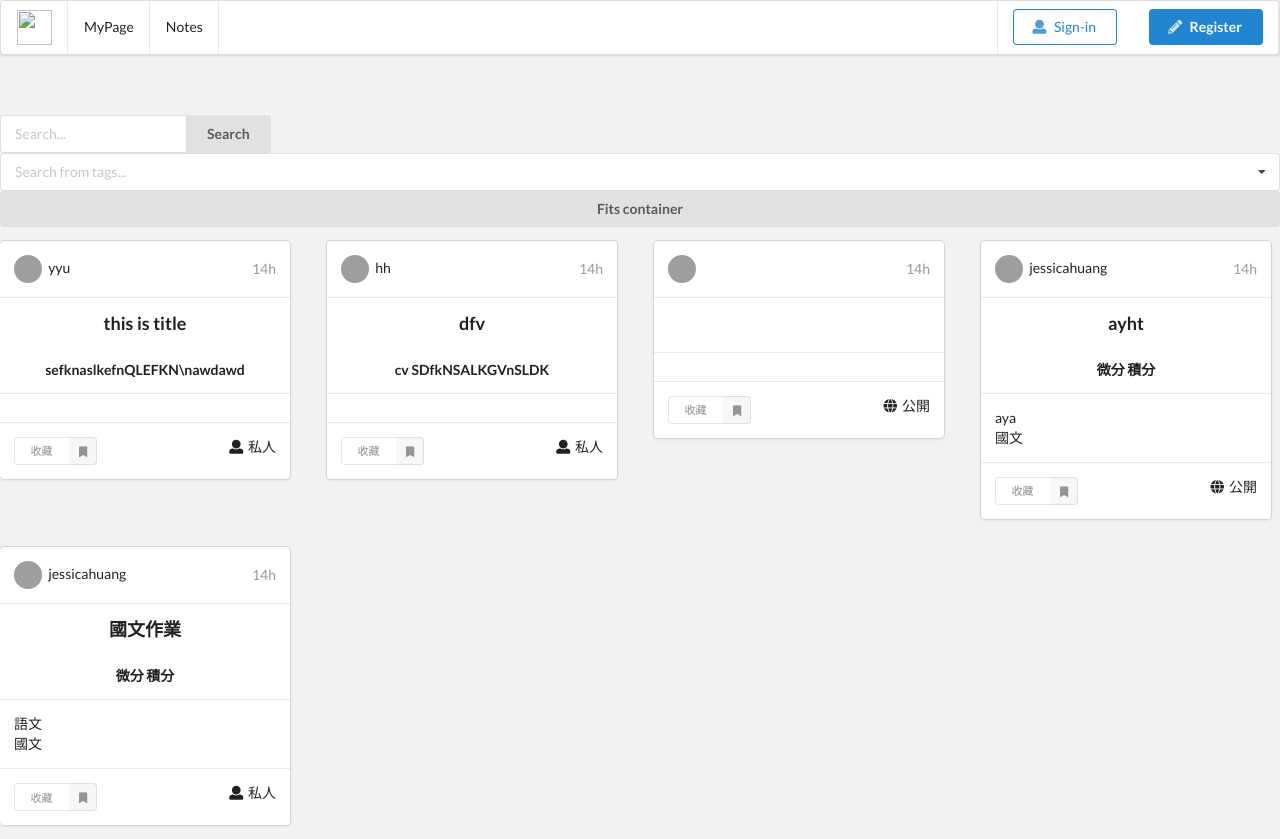
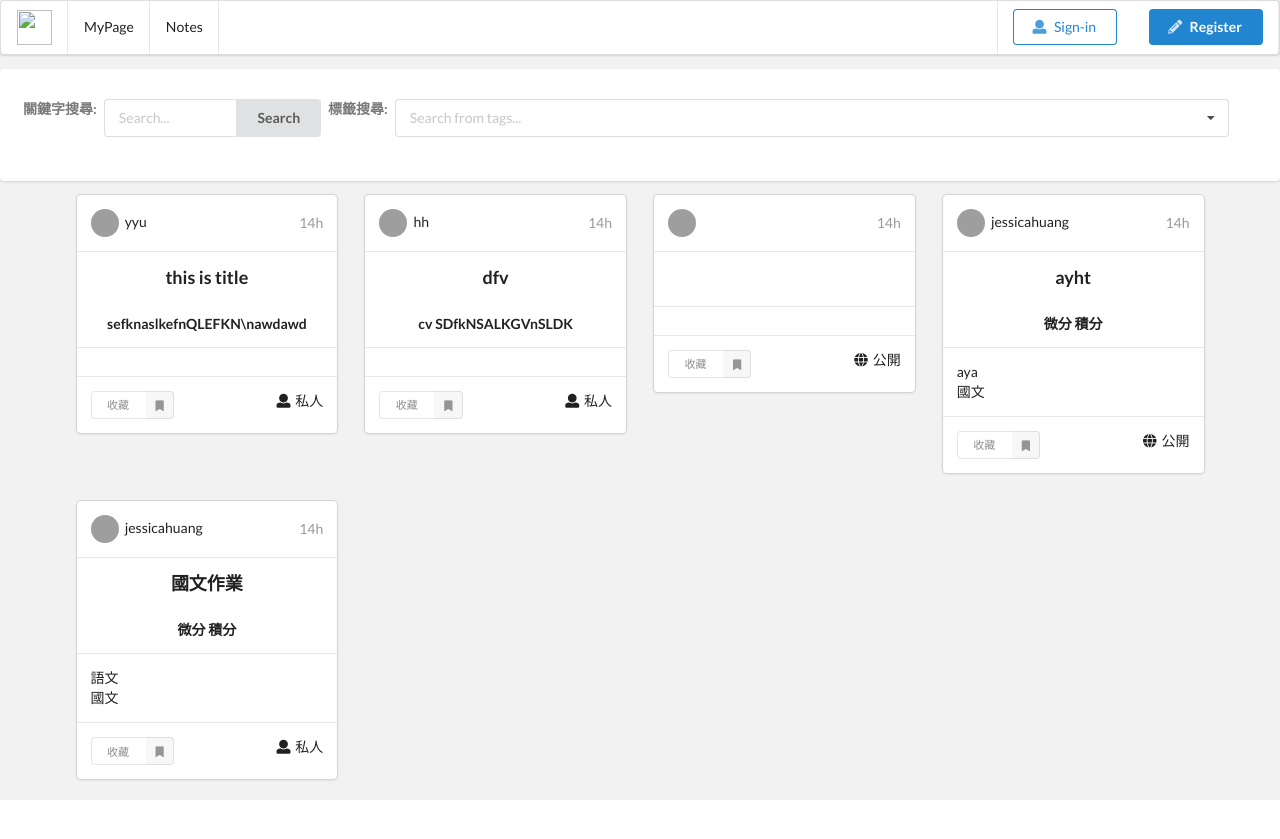
Before and after one commit to tfgGG/NotePlatForm, a Django app: page /upload/index/ in a window 1280 px wide. After the commit the page ends 800 px from the top, so only its background shows below. Run offline with Django 3.2, Linux system fonts and the light colour scheme; data comes from the database, SQL or seed files in the repository; data that the repository does not hold is empty; some libraries are stand-ins or nearby versions; grey boxes are pictures that could not be loaded.

Commit message:
Add few style change

```diff
--- a/person/views.py
+++ b/person/views.py
@@ -83,4 +83,4 @@ def Team(request,teamid):
         planteamdetail = Plandetail.objects.filter(plan__groupid = teamid).order_by('plan')
         note = Note.objects.filter(plandetail__plan__groupid = teamid)
         plancard = list(zip(planteamdetail,note))
-        return render(request,'person/TeamIndex.html',{"plancard":plancard,"plan":plan})
+        return render(request,'person/TeamIndex.html',{"plancard":plancard,"plan":plan,"teamid":teamid})
--- a/templates/Note/base.html
+++ b/templates/Note/base.html
@@ -23,7 +23,7 @@
     </head>
 
     <body>
-        <div class="ui menu" style="margin-bottom: 60px;">
+        <div class="ui menu">
             <div class="item">
               <img src="">
             </div>
--- a/upload/templates/upload/index.html
+++ b/upload/templates/upload/index.html
@@ -1,11 +1,17 @@
 {% extends "upload/appbase.html" %}
-{% load staticfiles %}
+
 {% block content %}
 
-{% include 'upload/tagSearch.html' %}
 
-<div class="notePage ui grid stackable">
-  {% include 'upload/note_template.html' %}
+<div>
+    <div class="ui segment" style="margin-top:0px; border: 0px; padding: 30px;">
+        {% include 'upload/tagSearch.html' %}
+    </div>
+    <div class="notePage ui grid container stackable">
+        {% include 'upload/note_template.html' %}
+    </div>
+
 </div>
 
+
 {% endblock %}
--- a/upload/templates/upload/tagSearch.html
+++ b/upload/templates/upload/tagSearch.html
@@ -1,13 +1,20 @@
 
 
-<form action="." method="POST">
+<form action="." method="POST" class="ui form">
       <!-- title search -->
+    <div class="fields">
+      <label>關鍵字搜尋: </label>
+      <div class="three wide field">
+
         <div class="ui action input">
           <input type="text" placeholder="Search..." name='searchNote'>
           <button class="ui button">Search</button>
         </div>
+      </div>
       <!-- tag search  -->
-  <div class="ui fluid multiple search selection dropdown">
+      <label>標籤搜尋: </label>
+      <div class="eleven wide field">
+          <div class="ui  multiple search selection dropdown">
             <input name="searchTags" type="hidden">
             <i class="dropdown icon"></i>
             <div class="default text">Search from tags...</div>
@@ -20,5 +27,7 @@
                 {% endfor %}
               </div>
           </div>
-  <button class="fluid ui button CreateTeam">Fits container</button>
+      </div>
+    </div>
+
 </form>
```
Also changed, not shown: person/templates/person/TeamIndex.html (+15 -2 lines). Lines whose indentation alone changed are shown as unchanged.
